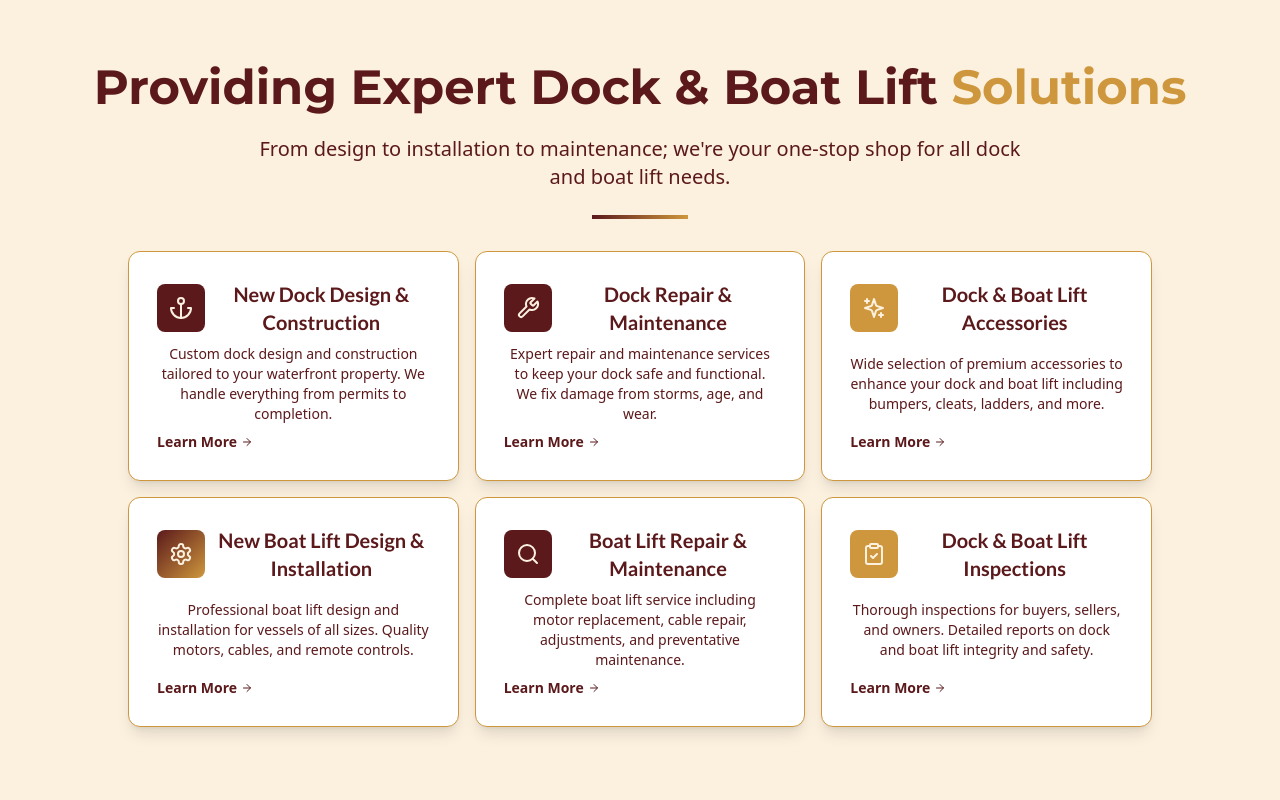
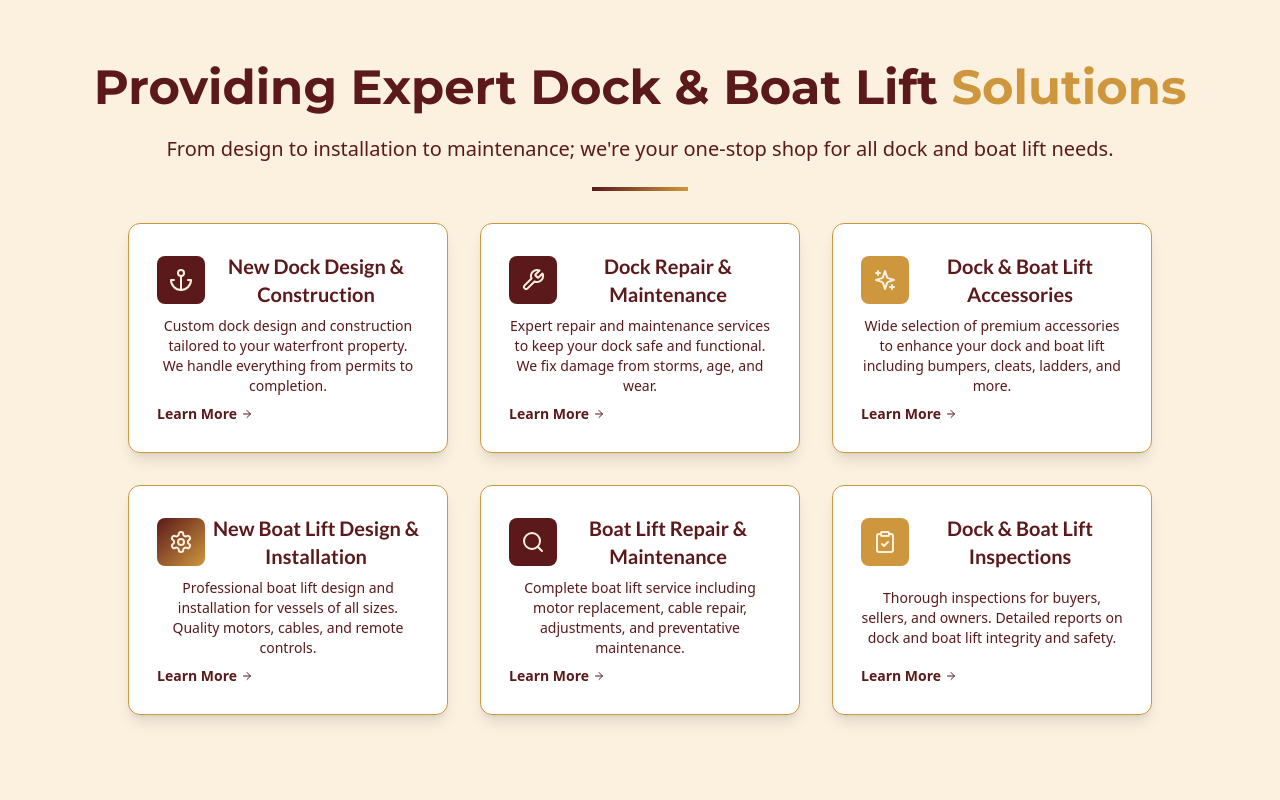
Before and after one commit to Millenium-AI/satriano, a React (Vite) app: page / in a window 1280 px wide. Shown: the part 2080-2880 px from the top of the page. Built offline with nearby package versions, Linux system fonts and the light colour scheme; a web font is replaced by a local one.

Commit message:
smoll change

```diff
--- a/src/components/SectionHeader.tsx
+++ b/src/components/SectionHeader.tsx
@@ -18,7 +18,7 @@ export default function SectionHeader({
         {highlightedText && <span className="text-gold">{highlightedText}</span>}
       </h2>
       {subtitle && (
-        <p className="text-xl text-burgundy max-w-3xl mx-auto mt-6">
+        <p className="text-xl text-burgundy mx-auto mt-6">
           {subtitle}
         </p>
       )}
--- a/src/components/Services.tsx
+++ b/src/components/Services.tsx
@@ -26,7 +26,7 @@ export default function Services() {
           />
         </div>
 
-        <div className="grid md:grid-cols-2 lg:grid-cols-3 gap-4 flex-1 min-h-0 max-w-5xl mx-auto">
+        <div className="grid md:grid-cols-2 lg:grid-cols-3 gap-8 flex-1 min-h-0 max-w-5xl mx-auto">
           {services.map((service, index) => {
             const Icon = service.icon;
             return (
```
